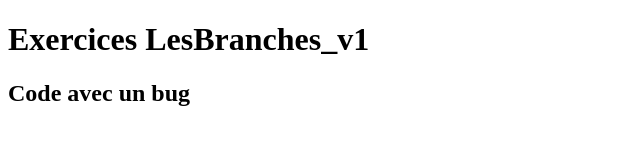
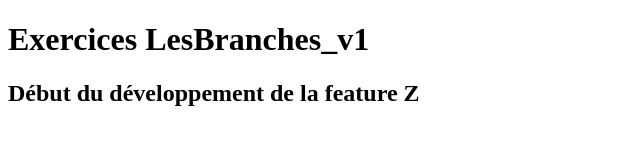
Before and after one commit to Bisso0288/LesBranches_v1, a plain HTML site: page index.html in a window 1280 px wide. Shown: the whole page, without its empty margins (0-640 px from the left). Drawn offline with Linux system fonts and the light colour scheme.

Commit message:
Début du développement de la feature Z

```diff
--- a/index.html
+++ b/index.html
@@ -7,6 +7,6 @@
 </head>
 <body>
     <h1>Exercices LesBranches_v1</h1>
-    <h2>Code avec un bug</h2>
+    <h2>Début du développement de la feature Z</h2>
 </body>
 </html>
```
